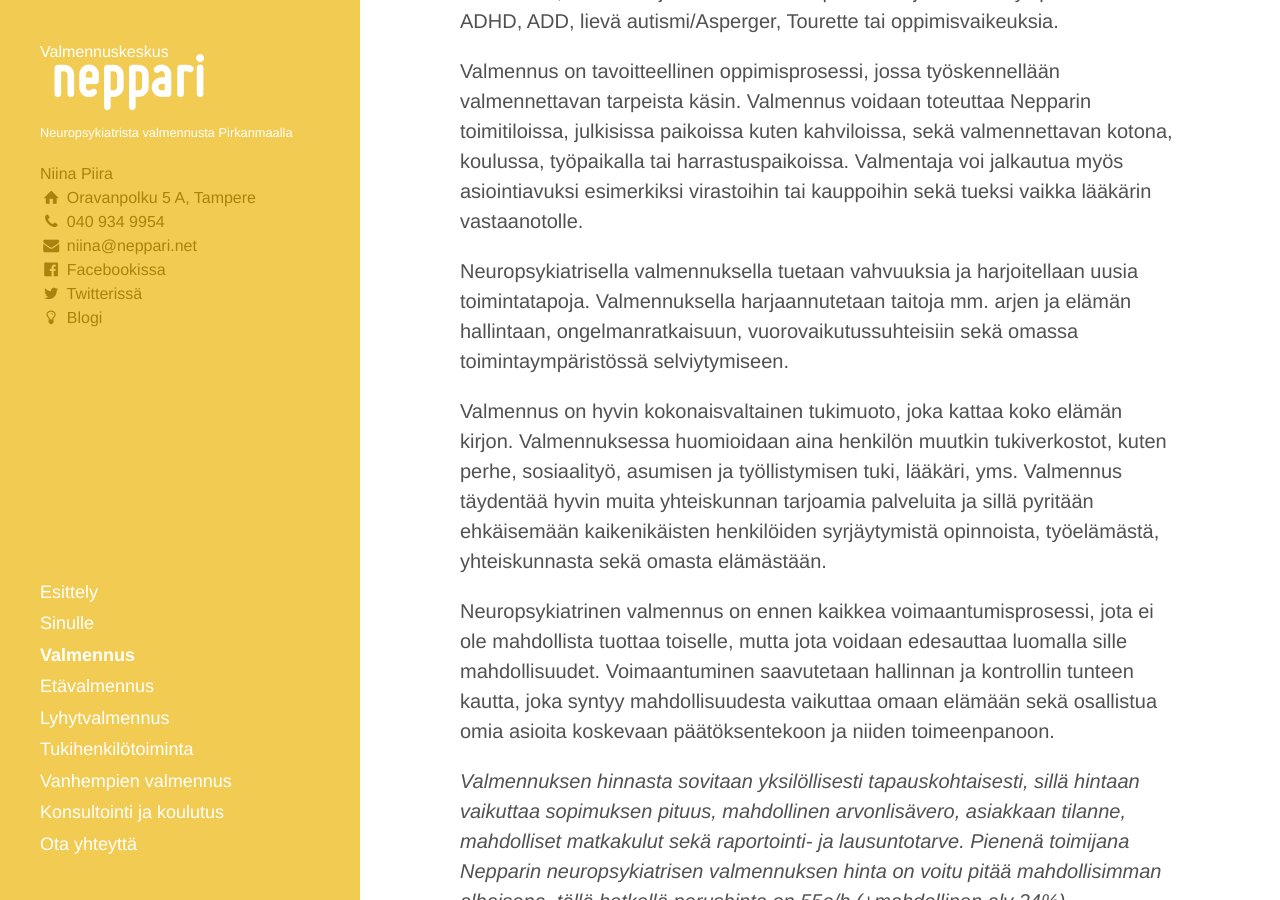
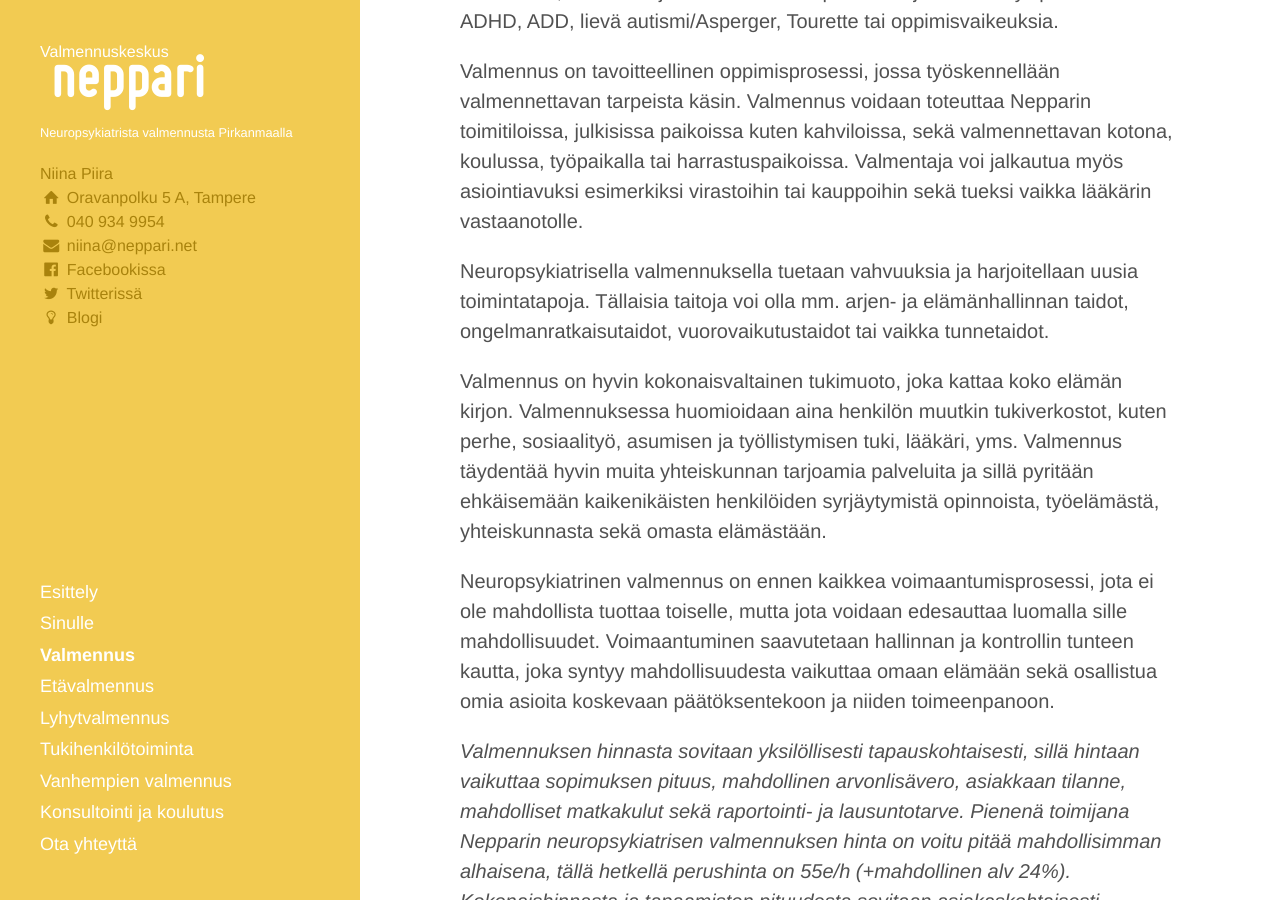
Before and after one commit to niinapiira/neppari.net, a Jekyll site: the page built from valmennus.md, in a window 1280 px wide and 900 px high, scrolled down 548 px. Built offline with Jekyll 4.4.1, drawn with Linux system fonts in a browser that asks for light colours.

Commit message:
Updated valmennus.md

```diff
--- a/valmennus.md
+++ b/valmennus.md
@@ -28,7 +28,7 @@ Neuropsykiatrisesta valmennuksesta puhuttaessa käytetään myös sanoja nepsy-v
 
 Valmennus on tavoitteellinen oppimisprosessi, jossa työskennellään valmennettavan tarpeista käsin. Valmennus voidaan toteuttaa Nepparin toimitiloissa, julkisissa paikoissa kuten kahviloissa, sekä valmennettavan kotona, koulussa, työpaikalla tai harrastuspaikoissa. Valmentaja voi jalkautua myös asiointiavuksi esimerkiksi virastoihin tai kauppoihin sekä tueksi vaikka lääkärin vastaanotolle.
 
-Neuropsykiatrisella valmennuksella tuetaan vahvuuksia ja harjoitellaan uusia toimintatapoja. Valmennuksella harjaannutetaan taitoja mm. arjen ja elämän hallintaan, ongelmanratkaisuun, vuorovaikutussuhteisiin sekä omassa toimintaympäristössä selviytymiseen.
+Neuropsykiatrisella valmennuksella tuetaan vahvuuksia ja harjoitellaan uusia toimintatapoja. Tällaisia taitoja voi olla mm. arjen- ja elämänhallinnan taidot, ongelmanratkaisutaidot, vuorovaikutustaidot tai vaikka tunnetaidot.
 
 Valmennus on hyvin kokonaisvaltainen tukimuoto, joka kattaa koko elämän kirjon. Valmennuksessa huomioidaan aina henkilön muutkin tukiverkostot, kuten perhe, sosiaalityö, asumisen ja työllistymisen tuki, lääkäri, yms. Valmennus täydentää hyvin muita yhteiskunnan tarjoamia palveluita ja sillä pyritään ehkäisemään kaikenikäisten henkilöiden syrjäytymistä opinnoista, työelämästä, yhteiskunnasta sekä omasta elämästään.
 
```
